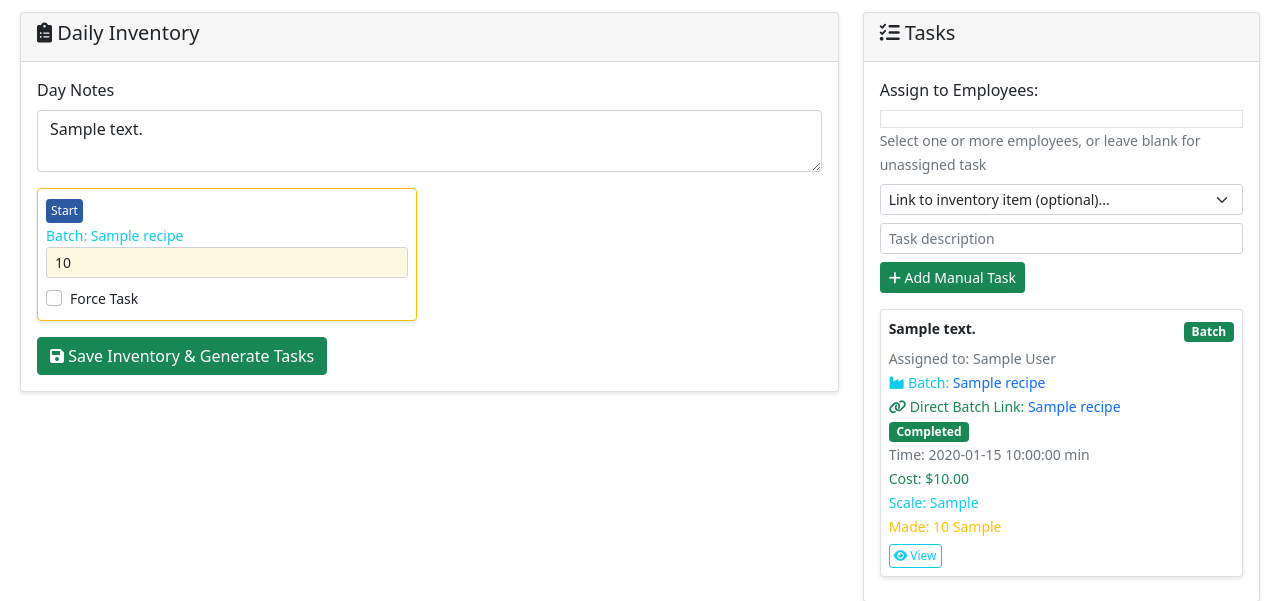
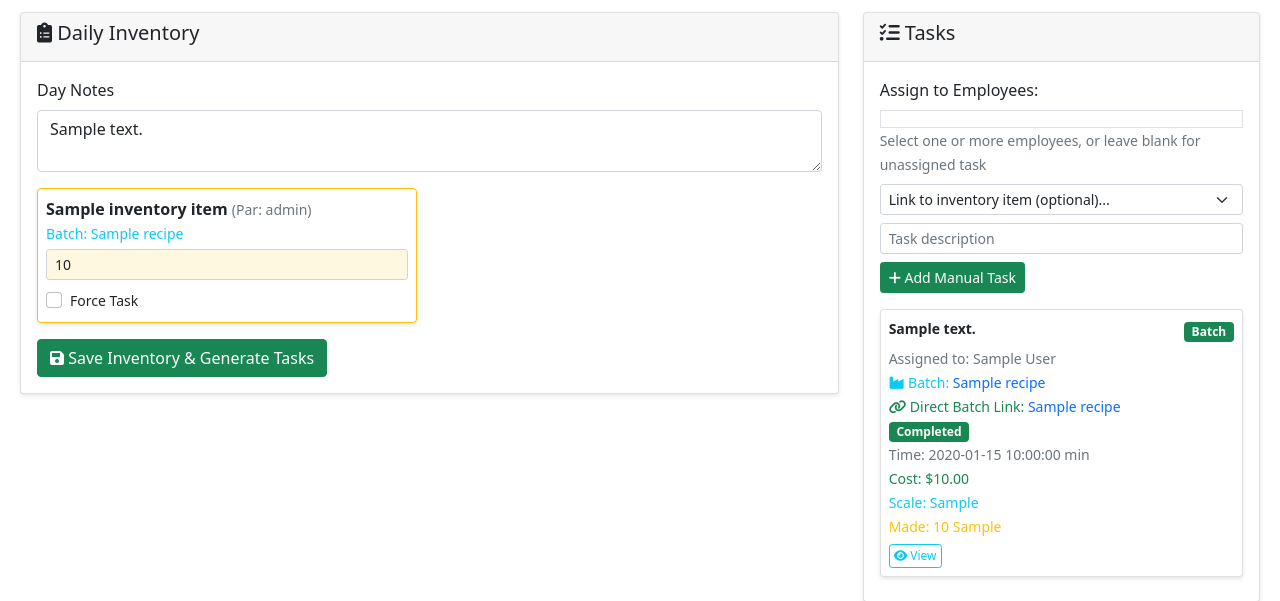
Before and after one commit to Xaque8787/roux, a FastAPI app: template templates/inventory_day.html in a window 1280 px wide. Shown: the part 174-775 px from the top of the page. Run offline with FastAPI, Linux system fonts and the light colour scheme; the template is opened without the code that fills it: most values are stand-ins (such as "Sample title", 1, 10 or a date in 2020).

Commit message:
Fix inventory day template task variable error

```diff
--- a/templates/inventory_day.html
+++ b/templates/inventory_day.html
@@ -42,15 +42,9 @@
                         <div class="col-md-6 mb-3">
                             <div class="card {% if is_below_par %}border-danger{% elif is_near_par %}border-warning{% endif %}">
                                 <div class="card-body p-2">
-                                        {% if task.requires_scale_selection %}
-                                        <button type="button" class="btn btn-xs btn-primary" onclick="showScaleSelection({{ task.id }}, '{{ task.batch.recipe.name }}')">
-                                            Select Scale & Start
-                                        </button>
-                                        {% else %}
-                                        <form method="post" action="/inventory/day/{{ inventory_day.id }}/tasks/{{ task.id }}/start" style="display:inline;">
-                                            <button type="submit" class="btn btn-xs btn-primary">Start</button>
-                                        </form>
-                                        {% endif %}
+                                    <label class="form-label mb-1">
+                                        <strong>{{ item.inventory_item.name }}</strong>
+                                        <small class="text-muted">(Par: {{ item.inventory_item.par_level }})</small>
                                         {% if item.inventory_item.batch %}
                                         <br><small class="text-info">Batch: {{ item.inventory_item.batch.recipe.name }}</small>
                                         {% endif %}
```
